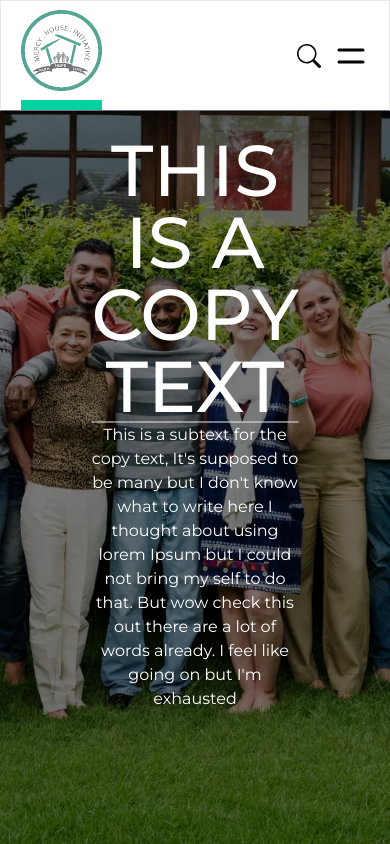
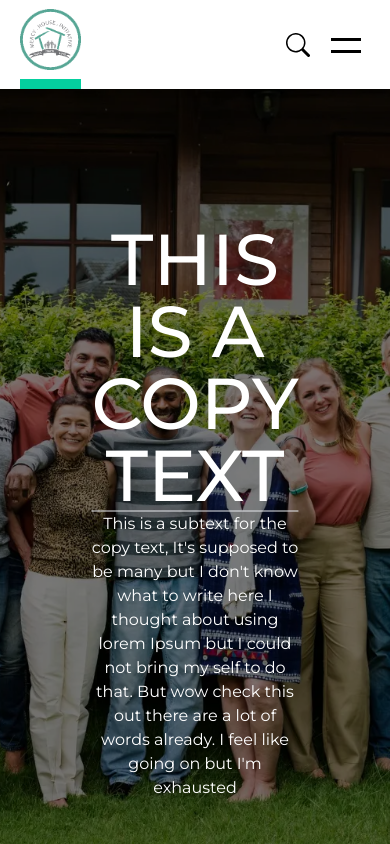
Before and after one commit to ebokes/mercy-house-initiative, a React (Create React App) app: page / in a window 390 px wide. Shown: the top 844 px of the page. Built offline with nearby package versions, Linux system fonts and the light colour scheme.

Commit message:
style: update hover, shadow, height of navbar

```diff
--- a/package.json
+++ b/package.json
@@ -6,6 +6,7 @@
     "@testing-library/jest-dom": "^5.16.5",
     "@testing-library/react": "^13.4.0",
     "@testing-library/user-event": "^13.5.0",
+    "hamburger-react": "^2.5.0",
     "react": "^18.2.0",
     "react-dom": "^18.2.0",
     "react-icons": "^4.6.0",
--- a/src/App.js
+++ b/src/App.js
@@ -10,7 +10,7 @@ import WhoWeAre from "./pages/WhoWeAre";
 
 function App() {
   return (
-    <div className="font-Montserrat overflow-x-hidden relative">
+    <div className="font-Montserrat ">
       <Navbar />
       <Routes>
         <Route path="/" element={<WhoWeAre />} />
--- a/src/components/Navbar.jsx
+++ b/src/components/Navbar.jsx
@@ -1,23 +1,26 @@
 import React from "react";
-import { NavLink } from "react-router-dom";
+import { Link, NavLink } from "react-router-dom";
 import nav from "../data/navData";
 import logo from "../assets/MERCY HOUSE INNITIATIVE LOGO@2x.png";
 import { BsGlobe, BsSearch } from "react-icons/bs";
-import { HiOutlineMenuAlt4 } from "react-icons/hi";
+// import { HiOutlineMenuAlt4 } from "react-icons/hi";
+import { Squeeze as Hamburger } from "hamburger-react";
 
 const Navbar = () => {
   return (
-    <header className="w-full px-5 border border-b-gray-500 absolute top-0 z-10 bg-white">
+    <header className="w-full px-5  sticky top-0 z-10 bg-white shadow-md ">
       <div className="max-w-7xl m-auto flex justify-between items-center">
-        <img
-          src={logo}
-          alt="logo"
-          className="max-w-[100%] border-b-[10px] border-[#04CF9F] py-[9px] w-[81px]"
-        />
+        <Link to="/">
+          <img
+            src={logo}
+            alt="logo"
+            className="max-w-[100%] border-b-[10px] border-color1 py-[9px] w-[61px] lg:w-[81px]"
+          />
+        </Link>
         <div className="space-x-3 lg:space-x-7 flex items-center font-semibold">
           {nav.map((item) => (
             <NavLink
-              className="hidden lg:inline-flex"
+              className="hidden lg:inline-flex hover:text-color1"
               to={item.link}
               key={item.title}
             >
@@ -26,10 +29,21 @@ const Navbar = () => {
           ))}
           <span className="hidden lg:flex items-center space-x-1 ">
             <BsGlobe />
-            <a href="/#">ENGLISH</a>
+            <a className="hover:text-color1" href="/#">
+              ENGLISH
+            </a>
           </span>
           <BsSearch className="inline-flex text-2xl" />
-          <HiOutlineMenuAlt4 className="text-4xl lg:hidden" />
+          <span className="lg:hidden">
+            <Hamburger
+              // color="#36b37e"
+              // onClick={handleClick}
+              // toggled={isMenuOpen}
+              // toggle={setIsMenuOpen}
+              size={30}
+              className="text-4xl "
+            />
+          </span>
         </div>
       </div>
     </header>
```
Also changed, not shown: 1 other file (tests, documents, lock files or other folders).
